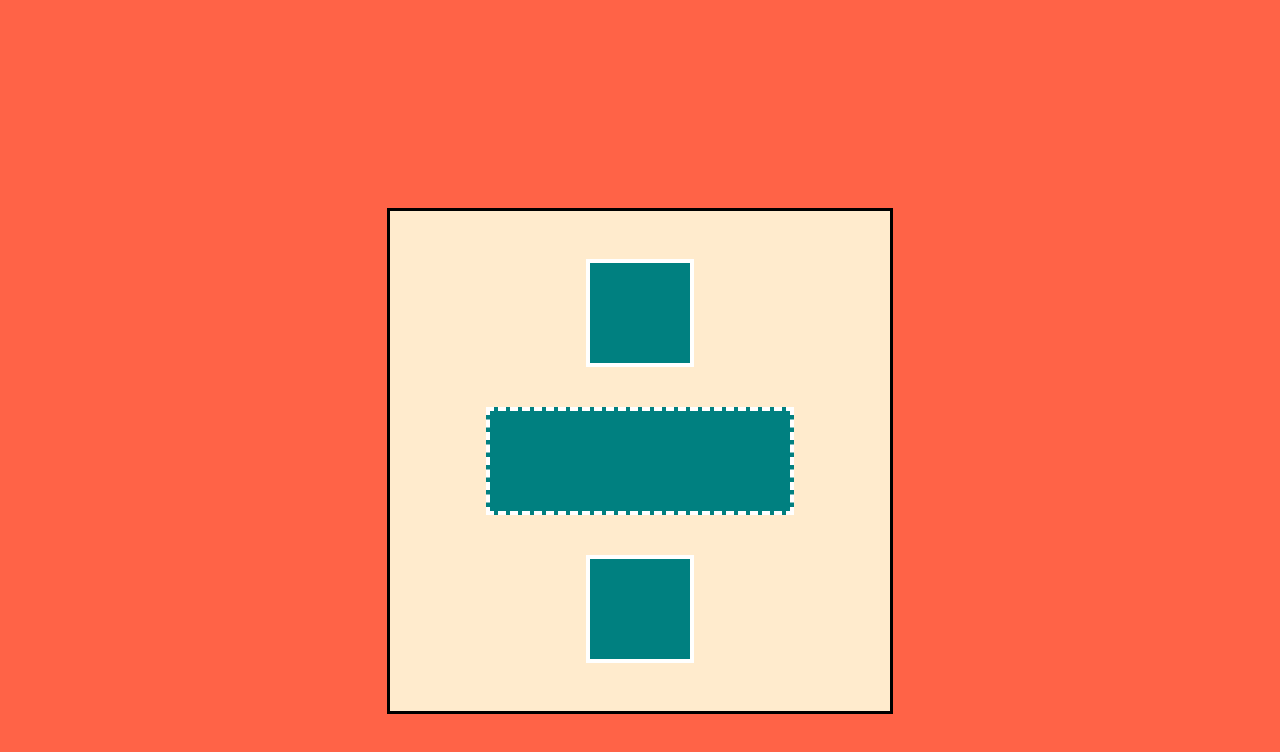
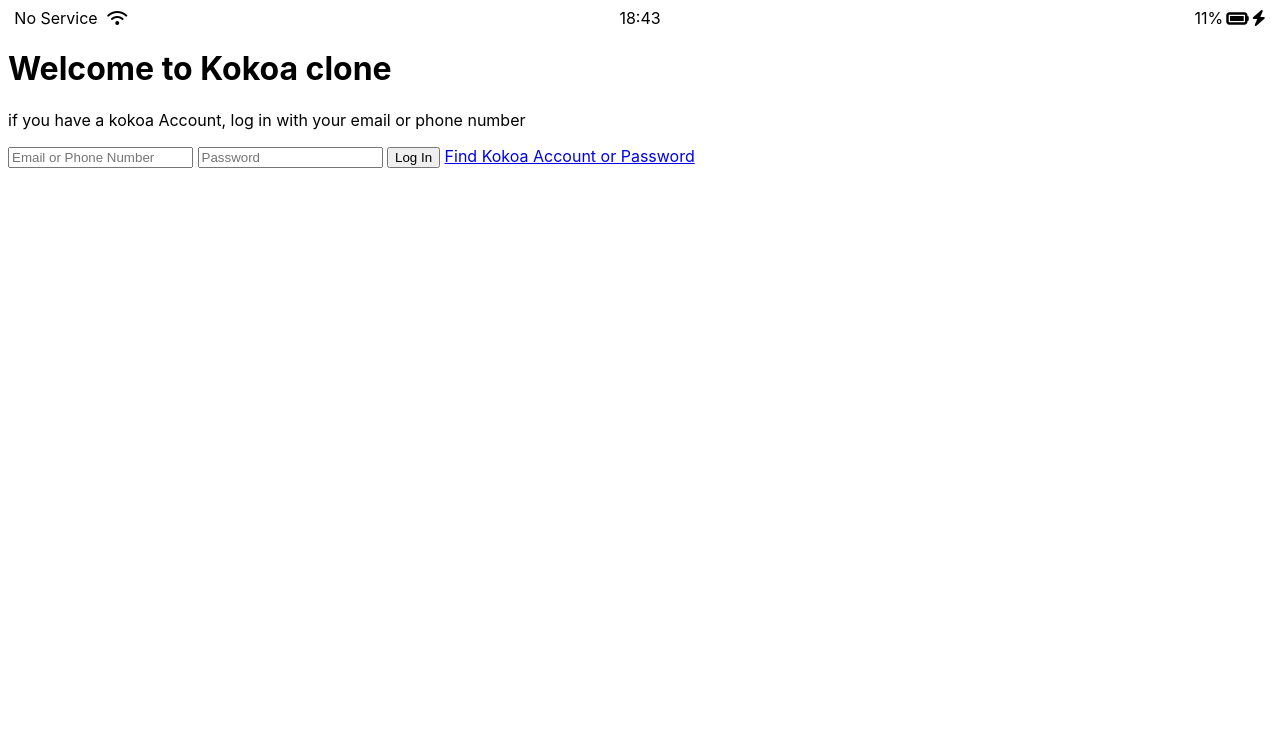
Before and after one commit to taeki-cho/kokoa, a plain HTML site: page index.html in a window 1280 px wide. Drawn offline with Linux system fonts and the light colour scheme.

Commit message:
로그인화면1

```diff
--- /dev/null
+++ b/css/style.css
@@ -0,0 +1,30 @@
+body {
+    font-family: -apple-system, BlinkMacSystemFont, 'Segoe UI', Roboto, Oxygen, Ubuntu, Cantarell, 'Open Sans', 'Helvetica Neue', sans-serif;
+}
+
+.status-bar {
+    display: flex;
+    justify-content: center;
+}
+
+.status-bar__column {
+    width: 33%;
+}
+
+.status-bar__column:first-child span {
+    margin-right: 5px;
+}
+
+.status-bar__column:nth-child(2) {
+    display: flex;
+    justify-content: center;
+}
+.status-bar__column:last-child {
+    display: flex;
+    justify-content: flex-end;
+    align-items: center;
+}
+
+.status-bar__column  .fa-battery-full {
+    margin: 0px 3px;
+}
--- a/index.html
+++ b/index.html
@@ -1,58 +1,47 @@
 <!DOCTYPE html>
-<html>
+<html lang="en">
 
 <head>
-    <meta charset="utf-8">
-    <meta name="viewport" content="width=device-width">
-    <title>replit</title>
-    <style>
-        html {
-            background-color: tomato;
-        }
-
-        body {
-            display: flex;
-            flex-direction: column;
-            align-items: center;
-            justify-content: center;
-        }
-
-        div {
-            display: flex;
-            flex-direction: column;
-            align-items: center;
-            justify-content: center;
-        }
-
-        #first {
-            width: 500px;
-            height: 500px;
-            margin-top: 200px;
-            background-color: blanchedalmond;
-            border: 3px solid black;
-        }
-
-        .second {
-            width: 100px;
-            height: 100px;
-            margin: 20px 20px;
-            background-color: teal;
-            border: 4px solid white;
-        }
-
-        .dott {
-            border-style: dashed;
-            width: 300px;
-        }
-    </style>
+    <link rel="stylesheet" href="css/style.css">
+    <meta charset="UTF-8">
+    <meta http-equiv="X-UA-Compatible" content="IE=edge">
+    <meta name="viewport" content="width=device-width, initial-scale=1.0">
+    <title>Document</title>
 </head>
 
 <body>
-    <div id="first">
-        <div class="second"></div>
-        <div class="second dott"></div>
-        <div class="second"></div>
+    <div class="status-bar">
+        <div class="status-bar__column">
+            <span>No Service</span>
+            <!-- To Do: Wifi Icon-->
+            <i class="fa-solid fa-wifi"></i>
+        </div>
+        <div class="status-bar__column">
+            <span>18:43</span>
+        </div>
+        <div class="status-bar__column">
+            <span>11%</span>
+            <!-- Battery Icon-->
+            <i class="fa-solid fa-battery-full fa-lg"></i>
+            <!-- Lightning Icon-->
+            <i class="fa-solid fa-bolt"></i>
+        </div>
     </div>
+
+    <header class="welcome-header">
+        <h1 class="welcome-header__title">Welcome to Kokoa clone</h1>
+        <p class="welcome-header__text">if you have a kokoa Account, log in with your email or phone number</p>
+    </header>
+
+    <form id="login-form" action="">
+        <input type="text" placeholder="Email or Phone Number" name="" id="" />
+        <input type="password" placeholder="Password" name="" id="" />
+        <input type="submit" value="Log In" />
+        <a href="#">Find Kokoa Account or Password</a>
+    </form>
+
+
+    <script src="https://kit.fontawesome.com/37296735e8.js" crossorigin="anonymous"></script>
 </body>
 
 </html>
```
Also changed, not shown: 1 other file.
